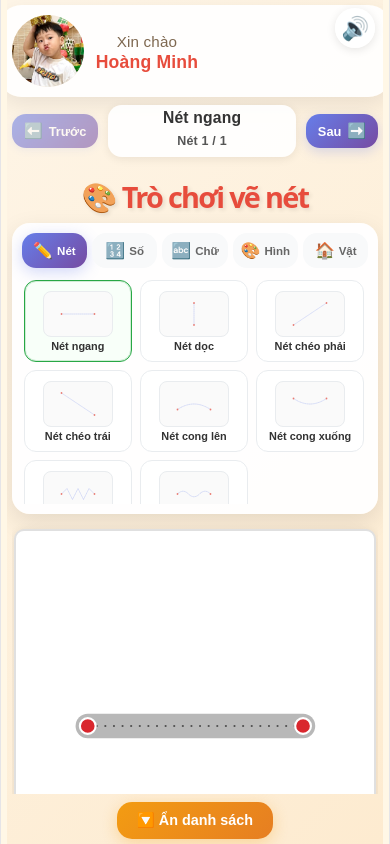
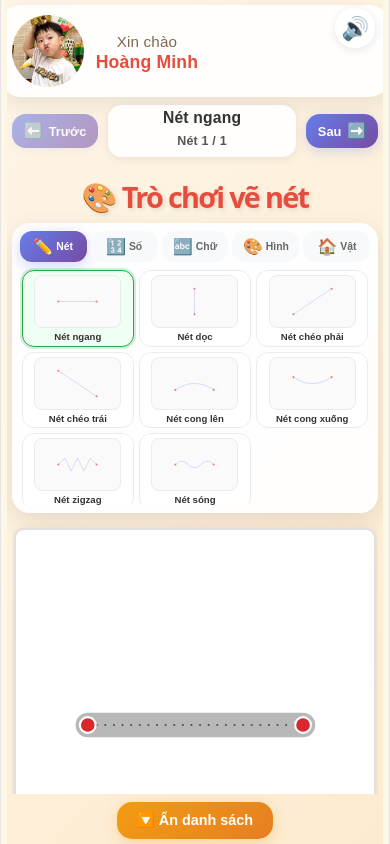
Before and after one commit to lhhiep161/kids-tracing-game, a React (Vite) app: page / in a window 390 px wide. Both pictures are taken after a click on the button "🔼 Chọn bài". Built offline with nearby package versions, Linux system fonts and the light colour scheme.

Commit message:
Improve level selector mobile UX

```diff
--- a/src/components/LevelSelector.css
+++ b/src/components/LevelSelector.css
@@ -5,7 +5,7 @@
 
   background: rgba(255, 255, 255, 0.96);
   border-radius: 18px;
-  padding: 10px;
+  padding: 8px;
   box-shadow: 0 8px 25px rgba(0, 0, 0, 0.1);
   margin-bottom: 0;
   box-sizing: border-box;
@@ -18,23 +18,25 @@
 .category-tabs {
   display: grid;
   grid-template-columns: repeat(5, 1fr);
-  gap: 6px;
-  margin-bottom: 10px;
+  gap: 5px;
+  margin-bottom: 8px;
+  flex-shrink: 0;
 }
 
 .category-tab {
   display: flex;
   align-items: center;
   justify-content: center;
-  gap: 4px;
-  padding: 9px 6px;
+  gap: 3px;
+  padding: 7px 4px;
   border: none;
-  border-radius: 14px;
+  border-radius: 12px;
   background: #f8f9fa;
   color: #666;
-  font-size: 0.82rem;
+  font-size: 0.75rem;
   font-weight: 700;
   cursor: pointer;
+  transition: all 0.2s ease;
 }
 
 .category-tab.active {
@@ -48,46 +50,54 @@
 }
 
 .category-name {
-  font-size: 0.78rem;
+  font-size: 0.7rem;
 }
 
 .levels-grid {
   flex: 1;
   min-height: 0;
-
   display: grid;
-  grid-template-columns: repeat(4, 1fr);
-  gap: 8px;
-
+  grid-template-columns: repeat(3, 1fr);
+  gap: 6px;
   overflow-y: auto;
-  padding: 2px 4px 10px 2px;
+  padding: 2px 2px 6px 2px;
   overscroll-behavior: contain;
+  box-sizing: border-box;
 }
 
 .level-button {
-  min-height: 82px;
   display: flex;
   flex-direction: column;
   align-items: center;
   justify-content: center;
-  gap: 4px;
-  padding: 6px;
+  gap: 5px;
+  padding: 5px;
   border: 1.5px solid #e9ecef;
   border-radius: 12px;
   background: white;
   cursor: pointer;
   box-sizing: border-box;
+  transition: all 0.2s ease;
+  user-select: none;
+  -webkit-user-select: none;
+  -webkit-touch-callout: none;
+}
+
+.level-button:active {
+  transform: scale(0.97);
 }
 
 .level-button.current {
   border-color: #28a745;
-  background: #f8fff9;
-  box-shadow: inset 0 0 0 1px rgba(40, 167, 69, 0.2);
+  background: #f0fff4;
+  box-shadow: 0 0 0 2px rgba(40, 167, 69, 0.2);
 }
 
 .level-preview {
-  width: 70px;
-  height: 44px;
+  width: 100%;
+  aspect-ratio: 5 / 3;
+  max-width: 90px;
+  max-height: 60px;
   display: flex;
   align-items: center;
   justify-content: center;
@@ -114,39 +124,52 @@
 }
 
 .level-name {
-  font-size: 0.68rem;
+  font-size: 0.65rem;
   font-weight: 700;
   color: #333;
   text-align: center;
-  line-height: 1.01;
+  line-height: 1;
+  word-break: break-word;
 }
 
 @media (max-width: 420px) {
   .level-selector {
     width: min(94vw, 410px);
-    padding: 10px;
+    padding: 8px;
   }
 
   .category-tabs {
     grid-template-columns: repeat(5, 1fr);
-    gap: 5px;
+    gap: 4px;
+    margin-bottom: 6px;
   }
 
   .category-tab {
-    padding: 8px 4px;
+    padding: 6px 3px;
+    font-size: 0.7rem;
   }
 
   .category-name {
-    font-size: 0.72rem;
+    font-size: 0.65rem;
   }
 
   .levels-grid {
     grid-template-columns: repeat(3, 1fr);
-    max-height: calc(100svh - 205px);
+    gap: 5px;
+    padding: 2px 2px 4px 2px;
+  }
+
+  .level-button {
+    gap: 4px;
+    padding: 4px;
   }
 
   .level-preview {
-    width: 68px;
-    height: 44px;
+    max-width: 85px;
+    max-height: 55px;
+  }
+
+  .level-name {
+    font-size: 0.6rem;
   }
 }
```
